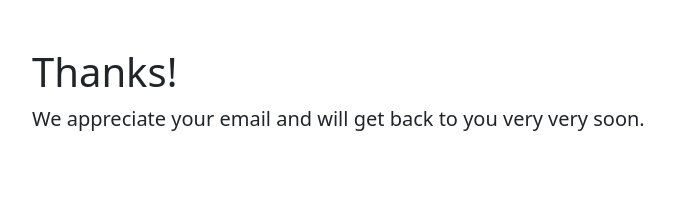
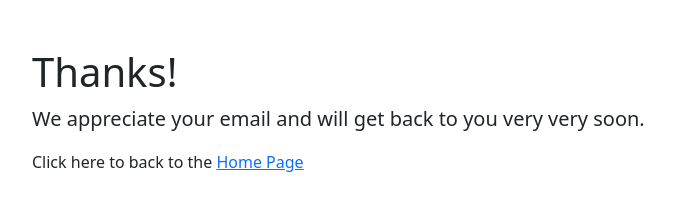
Before and after one commit to IsmailStarke/recipes, a plain HTML site: page success.html in a window 1280 px wide. Shown: the whole page, without its empty margins (50-724 px from the left). Drawn offline with nearby package versions, Linux system fonts and the light colour scheme.

Commit message:
Fixed-Submit

```diff
--- a/success.html
+++ b/success.html
@@ -11,6 +11,10 @@
         <div class="container mt-5">
             <h1>Thanks!</h1>
             <p class="lead">We appreciate your email and will get back to you very very soon.</p>
+            <p>
+                Click here to back to the
+                <a href="https://ismailstarke.github.io/recipes/">Home Page</a>
+            </p>
         </div>
     </body>
 </html>
```
